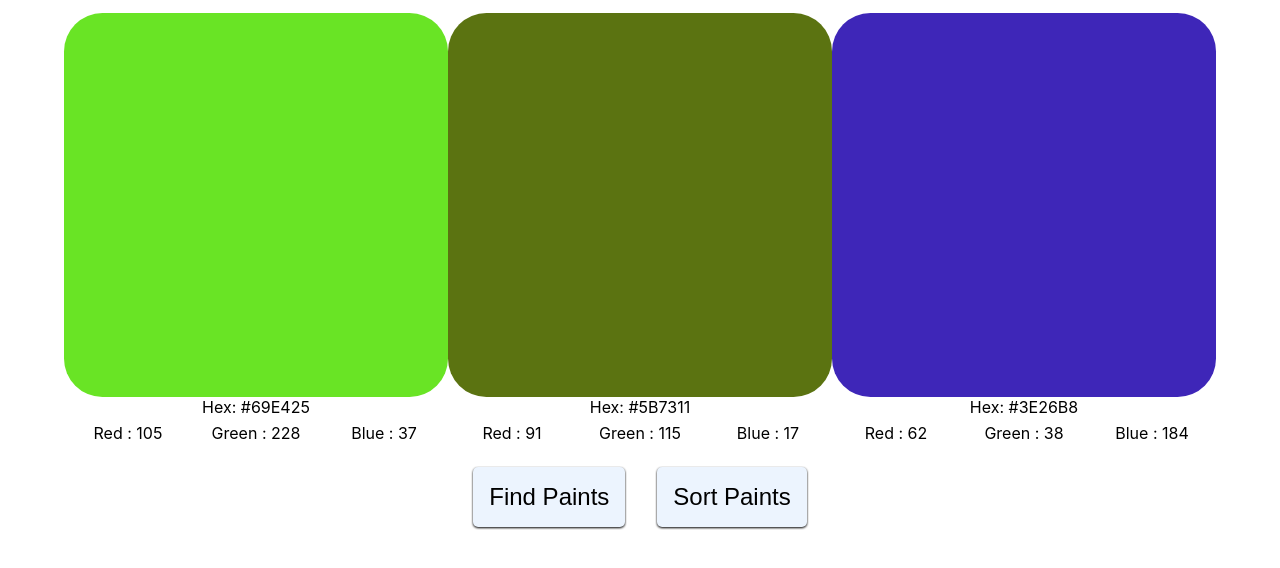
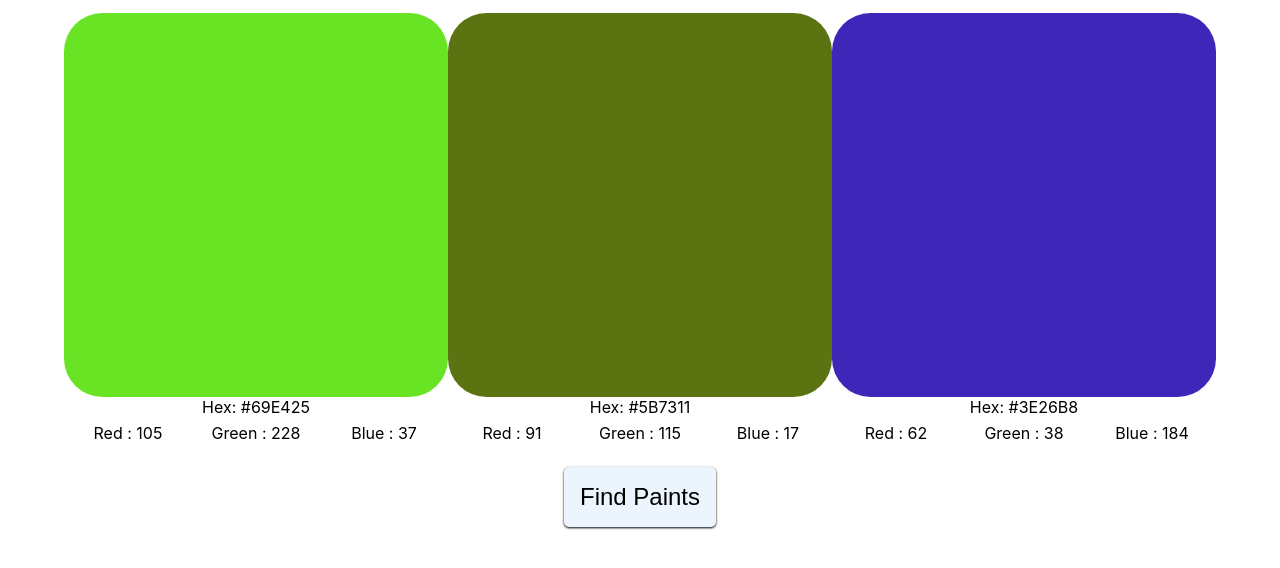
Before and after one commit to DonRomaniello/DaubNabIt, a React (Create React App) app: page / in a window 1280 px wide. Shown: the top 568 px of the page. Built offline with nearby package versions, Linux system fonts and the light colour scheme.

Commit message:
Turn random colors into objects so they can accept the matches.

```diff
--- a/src/app/store/paintsSlice.js
+++ b/src/app/store/paintsSlice.js
@@ -5,7 +5,6 @@ import { makeRGBObject } from '../../modules/makeRGBObject';
 const paints = require('../../resources/json/behr.json');
 
 const _sortPaints = (paintA, paintB) => {
-
   if (paintA.rgb.Red > paintB.rgb.Red) {
     return -1;
   } else if (paintA.rgb.Red == paintB.rgb.Red) {
--- a/src/app/store/panelsSlice.js
+++ b/src/app/store/panelsSlice.js
@@ -10,7 +10,12 @@ const randomHexColor = () => {
   let g = randHex()
   let b = randHex()
 
-  return '#' + r + g + b
+  let color = '#' + r + g + b
+
+  return {
+    color,
+    matches: [],
+  }
 }
 
 const initializer = () => {
--- a/src/components/FindPaints.js
+++ b/src/components/FindPaints.js
@@ -2,11 +2,9 @@ import React, { useEffect } from 'react';
 
 import { useSelector, useDispatch } from 'react-redux';
 
-import { selectPaints, sortPaints } from '../app/store/paintsSlice';
+import { selectPaints } from '../app/store/paintsSlice';
 
 import { selectSwatchMatches } from '../app/store/paintsSlice';
-
-import { setRGBs } from '../app/store/paintsSlice';
 
 import styles from './FindPaints.module.css';
 export function FindPaints() {
@@ -20,10 +18,6 @@ export function FindPaints() {
   return (
     <div className={styles.findPaintsBody}>
       <button className={styles.findButton}>Find Paints</button>
-      <button
-      className={styles.findButton}
-      onClick={() => dispatch(sortPaints())}
-      >Sort Paints</button>
     </div>
   )
 }
--- a/src/components/Panels.js
+++ b/src/components/Panels.js
@@ -4,7 +4,7 @@ import { useSelector, dispatch, useDispatch } from 'react-redux';
 
 import { selectPanels } from '../app/store/panelsSlice';
 
-import { setRGBs } from '../app/store/paintsSlice';
+import { setRGBs, sortPaints } from '../app/store/paintsSlice';
 
 import { SinglePanel } from './SinglePanel';
 
@@ -18,12 +18,13 @@ export function Panels() {
 
   useEffect(() => {
     dispatch(setRGBs())
+    dispatch(sortPaints())
   }, [panels, dispatch])
 
   return (
     <div className={styles.row}>
       {panels.map((panel, idx) => {
-        return <SinglePanel key={panel + idx} color={panel}/>
+        return <SinglePanel key={panel.color + idx} color={panel.color}/>
       })}
     </div>
   );
```
